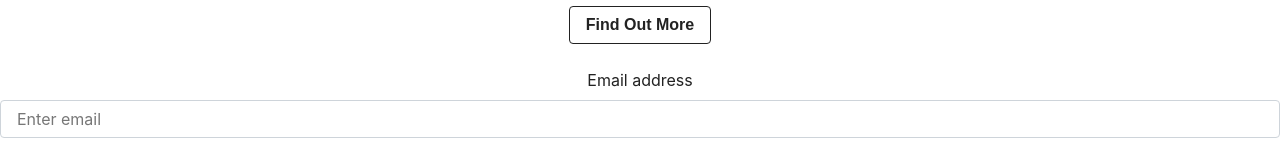
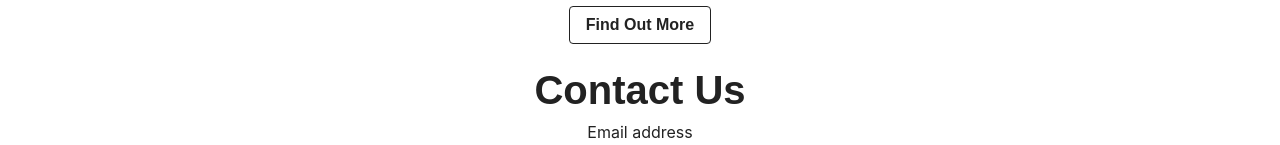
Before and after one commit to ksuares1/anticipate, a React (Create React App) app in the folder anticipate/: page / in a window 1280 px wide. Shown: the part 1746-1891 px from the top of the page. Built offline with nearby package versions, Linux system fonts and the light colour scheme; a web font is replaced by a local one.

Commit message:
added h1 tag for contact us

```diff
--- a/anticipate/src/components/Action/Action.js
+++ b/anticipate/src/components/Action/Action.js
@@ -7,6 +7,7 @@ const FormComponent = () => {
     return (
         <div>
         <Form>
+            <h1> Contact Us </h1>
             <Form.Group controlId="formBasicEmail">
                 <Form.Label>Email address</Form.Label>
                 <Form.Control type="email" placeholder="Enter email" />
```
